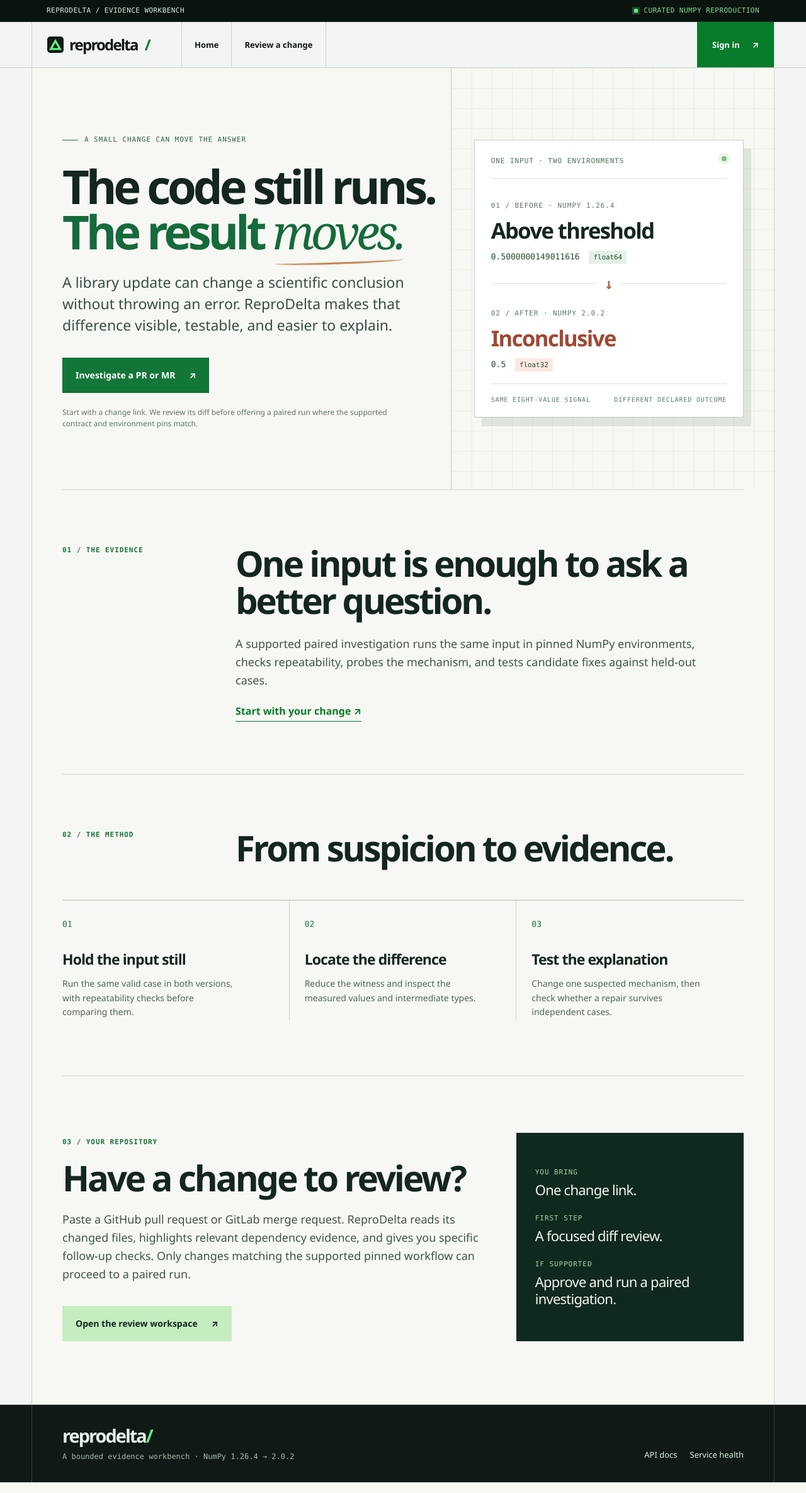
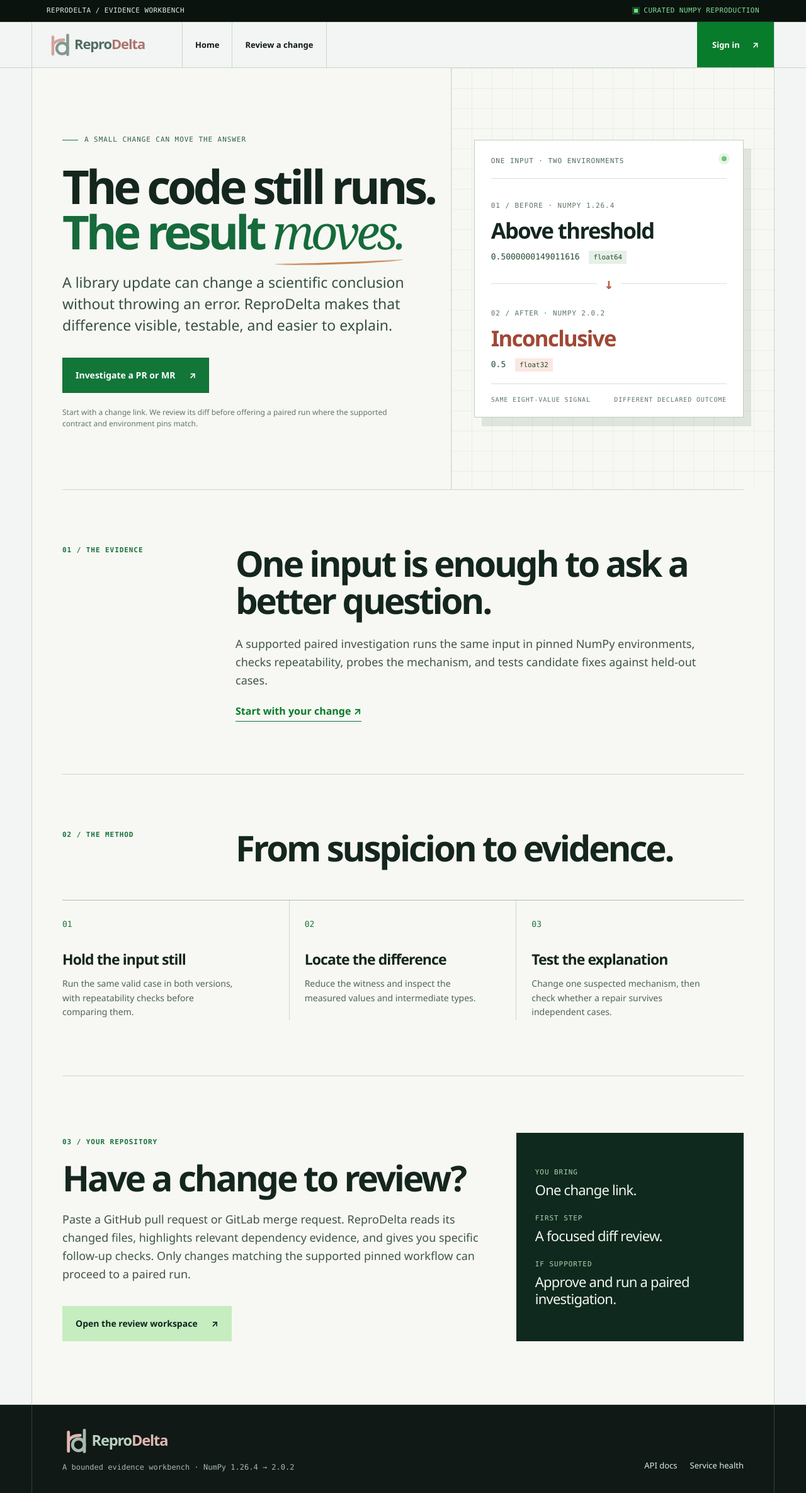
Before and after one commit to Gracy769/reprodelta, a FastAPI app: page / in a window 1280 px wide. Shown: the whole page at 63% size. Run offline with FastAPI, Linux system fonts and the light colour scheme; some libraries are stand-ins or nearby versions.

Commit message:
Use selected ReproDelta rd logo across site and README

```diff
--- a/app/templates/auth.html
+++ b/app/templates/auth.html
@@ -4,7 +4,7 @@
   <meta charset="UTF-8" />
   <meta name="viewport" content="width=device-width, initial-scale=1" />
   <meta name="theme-color" content="#091812" />
-  <link rel="icon" href="/assets/favicon.svg" type="image/svg+xml" />
+  <link rel="icon" href="{{ asset_url('favicon.svg') }}" type="image/svg+xml" />
   <link rel="stylesheet" href="{{ asset_url('auth.css') }}" />
   <title>{{ 'Create account' if mode == 'signup' else 'Sign in' }} — ReproDelta</title>
 </head>
@@ -12,7 +12,7 @@
   <a class="skip-link" href="#account-form">Skip to account form</a>
   <div class="auth-layout">
     <aside class="story-panel" aria-label="About ReproDelta">
-      <a class="brand" href="/"><img src="/assets/favicon.svg" alt="" /><span>reprodelta<span class="slash">/</span></span></a>
+      <a class="brand" href="/" aria-label="ReproDelta home"><img class="brand-lockup" src="{{ asset_url('brand-lockup-light.svg') }}" alt="" /></a>
       <div class="story-content">
         <p class="eyebrow"><span class="pulse" aria-hidden="true"></span> THE EVIDENCE WORKBENCH</p>
         <h1>When the code runs,<br /><em>but the answer moves.</em></h1>
@@ -28,7 +28,7 @@
         <div class="orbit orbit-one"></div><div class="orbit orbit-two"></div>
         <div class="axis axis-a"><span>ENV A</span><strong>1.26.4</strong><i>float64</i></div>
         <div class="axis axis-b"><span>ENV B</span><strong>2.0.2</strong><i>float32</i></div>
-        <div class="delta-glyph">Δ</div>
+        <div class="delta-glyph"><img src="{{ asset_url('brand-mark.svg') }}" alt="" /></div>
         <div class="art-caption">SAME INPUT / DIFFERENT CONCLUSION</div>
       </div>
       <div class="story-foot">REPRODELTA / 2026 <span>CURATED NUMPY REPLAY</span></div>
--- a/app/templates/base.html
+++ b/app/templates/base.html
@@ -4,7 +4,7 @@
   <meta charset="UTF-8" />
   <meta name="viewport" content="width=device-width, initial-scale=1.0" />
   <meta name="theme-color" content="#f2f5f3" />
-  <link rel="icon" type="image/svg+xml" href="/assets/favicon.svg" />
+  <link rel="icon" type="image/svg+xml" href="{{ asset_url('favicon.svg') }}" />
   <title>{% block title %}ReproDelta{% endblock %}</title>
   <style>
     :root {
@@ -51,8 +51,7 @@
     .site-nav { position: sticky; top: 0; z-index: 100; background: rgba(242,245,243,.96); border-bottom: 1px solid var(--border); backdrop-filter: blur(14px); }
     .nav-inner { max-width: 1180px; margin: auto; display: flex; min-height: 72px; align-items: stretch; border-left: 1px solid var(--border); border-right: 1px solid var(--border); }
     .nav-brand { display: inline-flex; align-items: center; gap: 9px; padding: 0 24px; min-width: 238px; border-right: 1px solid var(--border); color: var(--text); text-decoration: none; font-size: 24px; font-weight: 790; letter-spacing: -.075em; white-space: nowrap; }
-    .nav-mark { display: block; width: 26px; height: 26px; flex: none; }
-    .brand-slash { color: var(--accent); margin-left: 2px; }
+    .nav-logo { display: block; width: 190px; height: auto; }
     .nav-links { display: flex; align-items: stretch; list-style: none; padding: 0; margin: 0; }
     .nav-links li { display: flex; }
     .nav-links a { display: inline-flex; align-items: center; padding: 0 20px; border-right: 1px solid var(--border); color: var(--text); text-decoration: none; font-size: 13px; font-weight: 600; transition: background .18s ease, color .18s ease; }
@@ -102,8 +101,7 @@
 
     .site-footer { border-top: 1px solid var(--border); background: #101915; color: #e5f0e8; }
     .footer-inner { max-width: 1180px; margin: auto; padding: 34px 48px; display: flex; align-items: flex-end; justify-content: space-between; gap: 20px; border-left: 1px solid #314238; border-right: 1px solid #314238; }
-    .footer-brand { font-size: 29px; font-weight: 700; line-height: 1; letter-spacing: -.07em; }
-    .footer-brand span { color: #5fed83; }
+    .footer-brand img { display: block; width: 205px; height: auto; }
     .footer-note { margin: 12px 0 0; color: #a6b9ac; font: 12px var(--font-mono); }
     .footer-links { display: flex; gap: 20px; }
     .footer-links a { color: #d8efe0; font-size: 13px; text-decoration: none; }
@@ -114,7 +112,8 @@
     @media (max-width: 780px) {
       .signal-inner { padding: 6px 16px; }
       .nav-inner { min-height: 62px; flex-wrap: wrap; }
-      .nav-brand { min-width: 0; flex: 1; padding: 0 16px; font-size: 21px; }
+      .nav-brand { min-width: 0; flex: 1; padding: 0 16px; }
+      .nav-logo { width: min(190px, 100%); }
       .nav-cta { min-height: 62px; padding: 0 16px; }
       .nav-links { order: 3; width: 100%; min-height: 42px; border-top: 1px solid var(--border); }
       .nav-links li { flex: 1; }
@@ -147,20 +146,20 @@
   </div>
   <nav class="site-nav" aria-label="Primary navigation">
     <div class="nav-inner">
-      <a href="/" class="nav-brand" aria-label="ReproDelta home"><img class="nav-mark" src="/assets/favicon.svg" alt="" />reprodelta<span class="brand-slash">/</span></a>
+      <a href="/" class="nav-brand" aria-label="ReproDelta home"><img class="nav-logo" src="{{ asset_url('brand-lockup.svg') }}" alt="" /></a>
       <ul class="nav-links" role="list">
         <li><a href="/">Home</a></li>
         <li><a href="/workspace">Review a change</a></li>
       </ul>
       <a href="/signin" class="nav-cta" id="nav-account">Sign in <span aria-hidden="true">↗</span></a>
-      <div class="nav-profile" id="nav-profile" hidden><img id="nav-avatar" alt="" src="/assets/favicon.svg" /><div class="nav-profile-copy"><span class="nav-profile-name" id="nav-profile-name"></span><span class="nav-profile-email" id="nav-profile-email"></span></div><button type="button" id="nav-signout">Sign out</button></div>
+      <div class="nav-profile" id="nav-profile" hidden><img id="nav-avatar" alt="" src="{{ asset_url('favicon.svg') }}" /><div class="nav-profile-copy"><span class="nav-profile-name" id="nav-profile-name"></span><span class="nav-profile-email" id="nav-profile-email"></span></div><button type="button" id="nav-signout">Sign out</button></div>
       {% if mock_llm_mode is defined and mock_llm_mode %}<span class="mock-mode">MODEL IN MOCK MODE</span>{% endif %}
     </div>
   </nav>
   <main id="main-content" tabindex="-1">{% block content %}{% endblock %}</main>
   <footer class="site-footer">
     <div class="footer-inner">
-      <div><div class="footer-brand">reprodelta<span>/</span></div><p class="footer-note">A bounded evidence workbench · NumPy 1.26.4 → 2.0.2</p></div>
+      <div><div class="footer-brand"><img src="{{ asset_url('brand-lockup-light.svg') }}" alt="ReproDelta" /></div><p class="footer-note">A bounded evidence workbench · NumPy 1.26.4 → 2.0.2</p></div>
       <div class="footer-links"><a href="/docs">API docs</a><a href="/health">Service health</a></div>
     </div>
   </footer>
```
Also changed, not shown: app/templates/api_docs.html (+3 -4 lines), README.md, app/static/auth.css, app/static/brand-lockup-light.svg (added), app/static/brand-lockup.svg (added), app/static/brand-mark.svg (added), app/static/brand-stacked.svg (added), app/static/favicon.svg.
